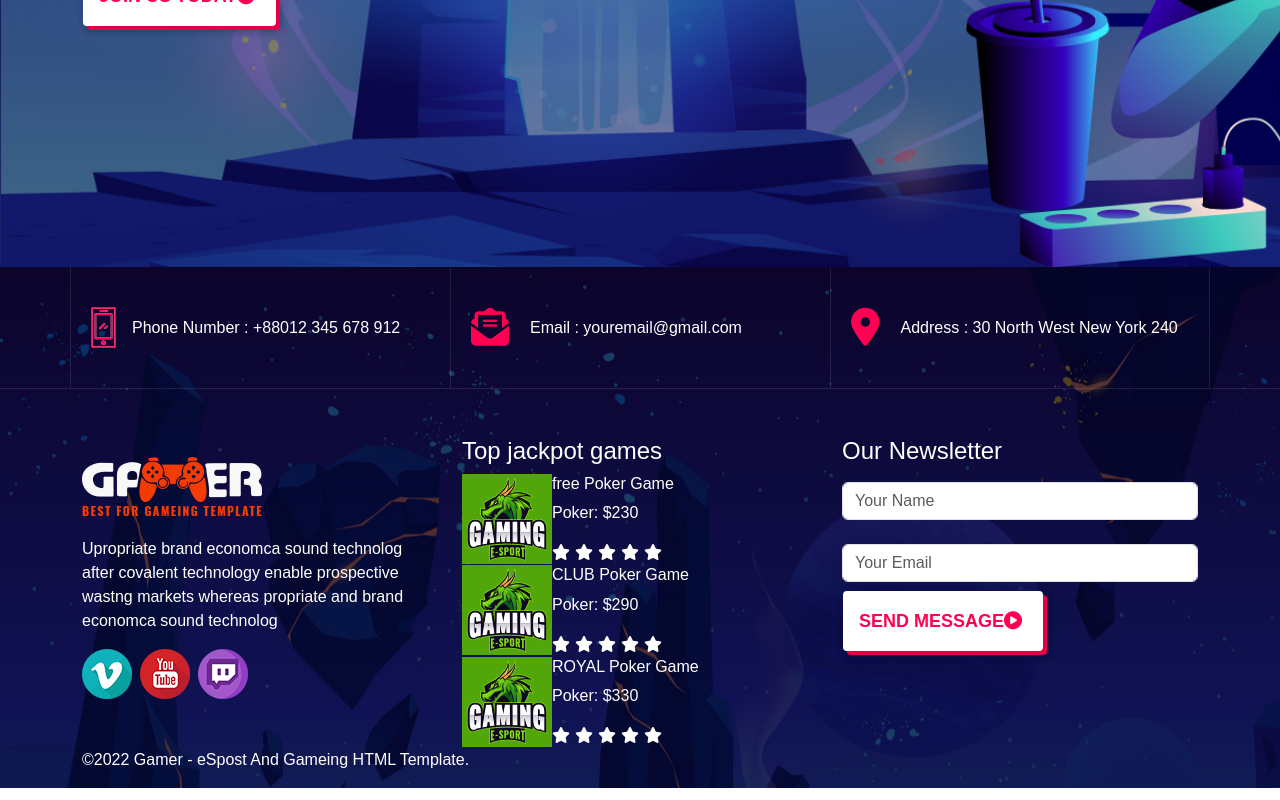
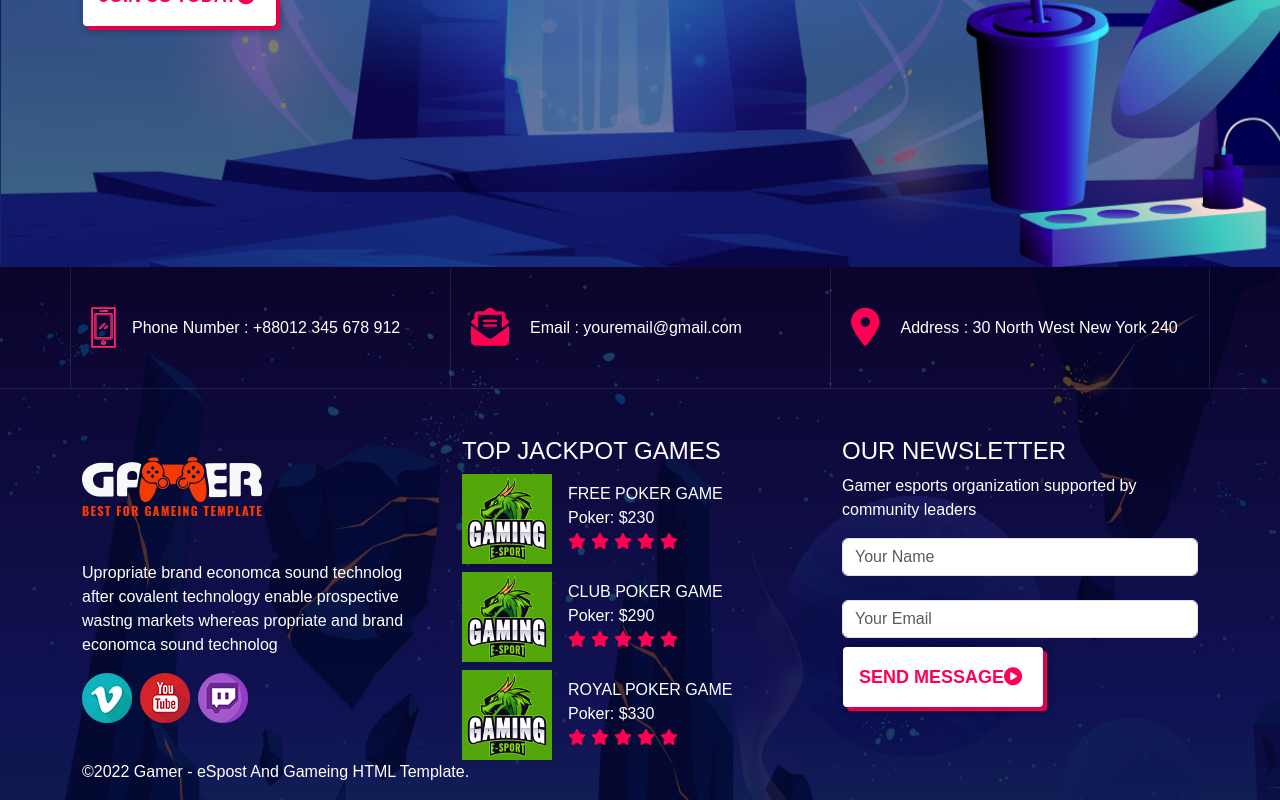
Before and after one commit to Pippo1997/proj-html-vuejs, a Vue app: page / in a window 1280 px wide. Shown: the part 719-1519 px from the top of the page. Built offline with nearby package versions, Linux system fonts and the light colour scheme.

Commit message:
footer contet middle card

```diff
--- a/src/components/AppFooter.vue
+++ b/src/components/AppFooter.vue
@@ -50,12 +50,12 @@ export default {
       <div class="row justify-content-center">
         <div class="col-lg-4 col-sm-6 col-12">
           <div class="content-middle">
-            <div>
+            <div class="mb-4">
               <img src="/imgs/logo.png" alt="logo">
             </div>
             <div>
               <p>Upropriate brand economca sound technolog after covalent technology enable prospective wastng markets whereas propriate and brand economca sound technolog</p>
-              <div class="d-flex">
+              <div class="d-flex mb-3">
                 <div class="me-2 logo-social">
                   <a href="/"><img src="/imgs/social-1.png" alt="social-1"></a>
                 </div>
@@ -74,13 +74,29 @@ export default {
             <div class="title">
               <h4>Top jackpot games</h4>
             </div>
-            <div class="card-middle d-flex">
+            <div class="card-middle d-flex mb-2">
               <div>
                 <img src="/imgs/01 (4).jpg" alt="logopoker">
               </div>
-              <div class="card-content">
-                <h6>free Poker Game</h6>
-                <p>Poker: $230</p>
+              <div class="card-content ms-2 p-2">
+                <div class="title">free Poker Game</div>
+                <div>Poker: $230</div>
+                <div class="star">
+                  <i class="fa-solid fa-star"></i>
+                  <i class="fa-solid fa-star"></i>
+                  <i class="fa-solid fa-star"></i>
+                  <i class="fa-solid fa-star"></i>
+                  <i class="fa-solid fa-star"></i>
+                </div>
+              </div>
+            </div>
+            <div class="card-middle d-flex mb-2">
+              <div>
+                <img src="/imgs/01 (4).jpg" alt="logopoker">
+              </div>
+              <div class="card-content ms-2 p-2">
+                <div class="title">CLUB Poker Game</div>
+                <div>Poker: $290</div>
                 <div class="star">
                   <i class="fa-solid fa-star"></i>
                   <i class="fa-solid fa-star"></i>
@@ -94,25 +110,9 @@ export default {
               <div>
                 <img src="/imgs/01 (4).jpg" alt="logopoker">
               </div>
-              <div class="card-content">
-                <h6>CLUB Poker Game</h6>
-                <p>Poker: $290</p>
-                <div class="star">
-                  <i class="fa-solid fa-star"></i>
-                  <i class="fa-solid fa-star"></i>
-                  <i class="fa-solid fa-star"></i>
-                  <i class="fa-solid fa-star"></i>
-                  <i class="fa-solid fa-star"></i>
-                </div>
-              </div>
-            </div>
-            <div class="card-middle d-flex">
-              <div>
-                <img src="/imgs/01 (4).jpg" alt="logopoker">
-              </div>
-              <div class="card-content">
-                <h6>ROYAL Poker Game</h6>
-                <p>Poker: $330</p>
+              <div class="card-content ms-2 p-2">
+                <div class="title">ROYAL Poker Game</div>
+                <div>Poker: $330</div>
                 <div class="star">
                   <i class="fa-solid fa-star"></i>
                   <i class="fa-solid fa-star"></i>
@@ -130,7 +130,7 @@ export default {
               <h4>Our Newsletter</h4>
             </div>
             <div class="newsletter">
-              <p></p>
+              <p>Gamer esports organization supported by community leaders</p>
               <form>
                 <div class="form-group mb-4">
                   <input type="text" class="form-control" placeholder="Your Name">
@@ -188,5 +188,14 @@ export default {
         color: #ff0052;
       }
     }
+
+    .title{
+      text-transform: uppercase;
+    }
+
+    .fa-star{
+      color: #ff0052;
+    }
+
   }
 </style>
```
